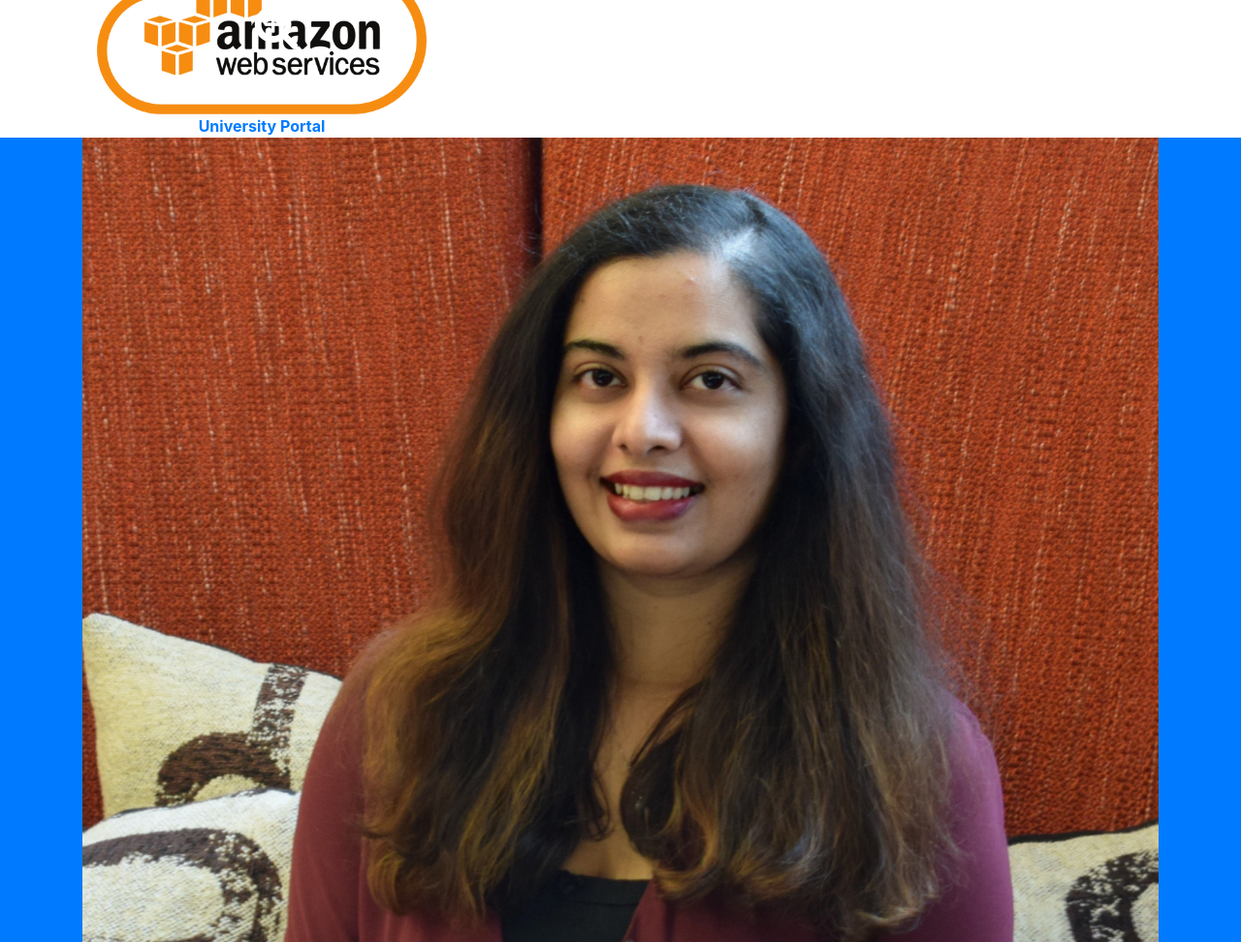
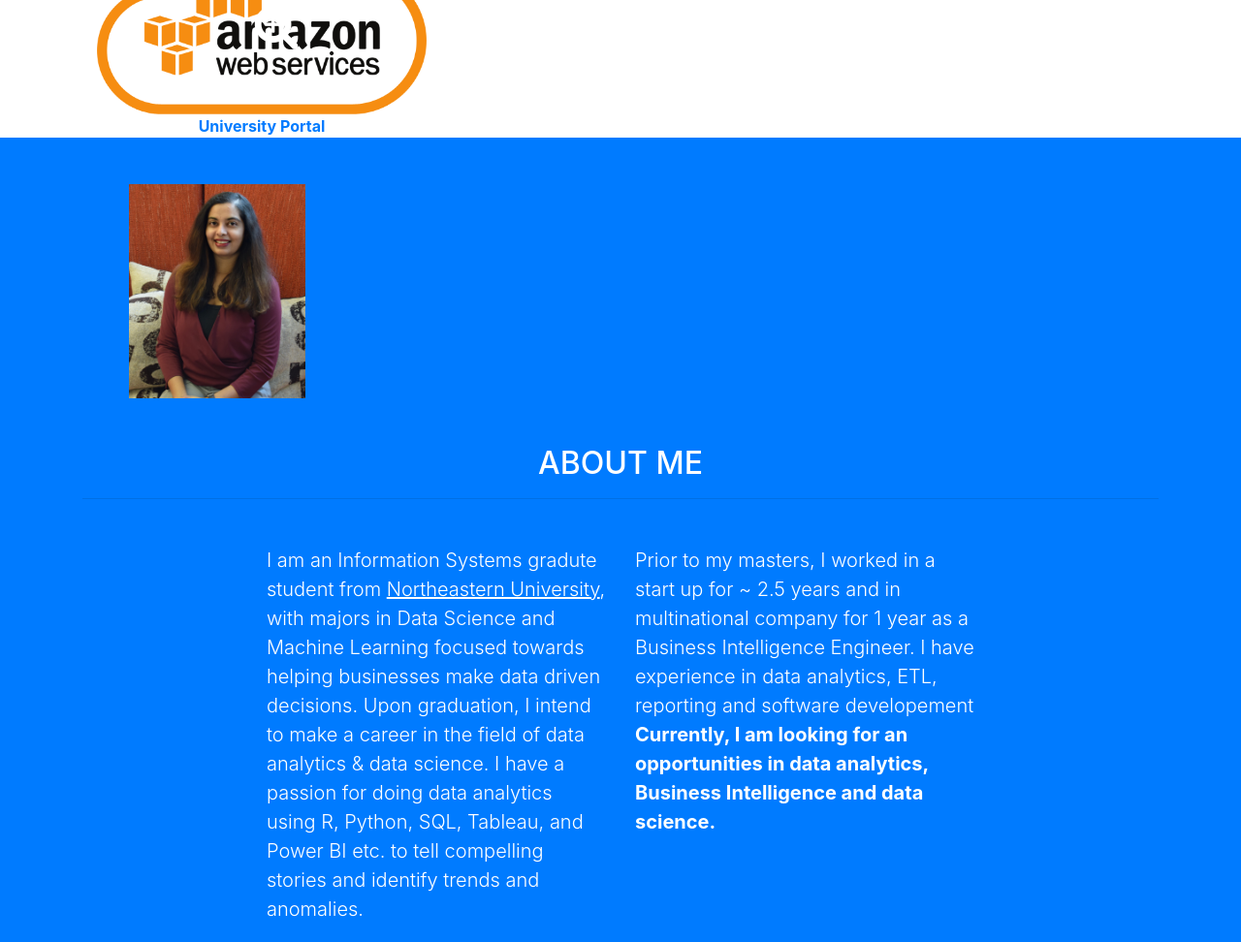
Before and after one commit to sayaliwalke30/sayaliwalke30.github.io, a website with bundled scripts: page index.html in a window 1280 px wide. Shown: the part 1317-2289 px from the top of the page at 97% size. Built offline with nearby package versions, Linux system fonts and the light colour scheme; files whose address does not match are found by name.

Commit message:
Update index.html

```diff
--- a/index.html
+++ b/index.html
@@ -225,7 +225,7 @@
     <!-- About Section -->
     <section class="bg-primary text-white mb-0" id="about">
       <div class="container">
-	  <img class= "img-fluid" src="img/profile.jpg" alt="Center Align image in bootstrap">
+	  <img class= "img-fluid w-25 p-5" src="img/profile.jpg" alt="Center Align image in bootstrap">
         <h2 class="text-center text-uppercase text-white">About Me</h2>
         <hr class="star-light mb-5">
         <div class="row">
```
